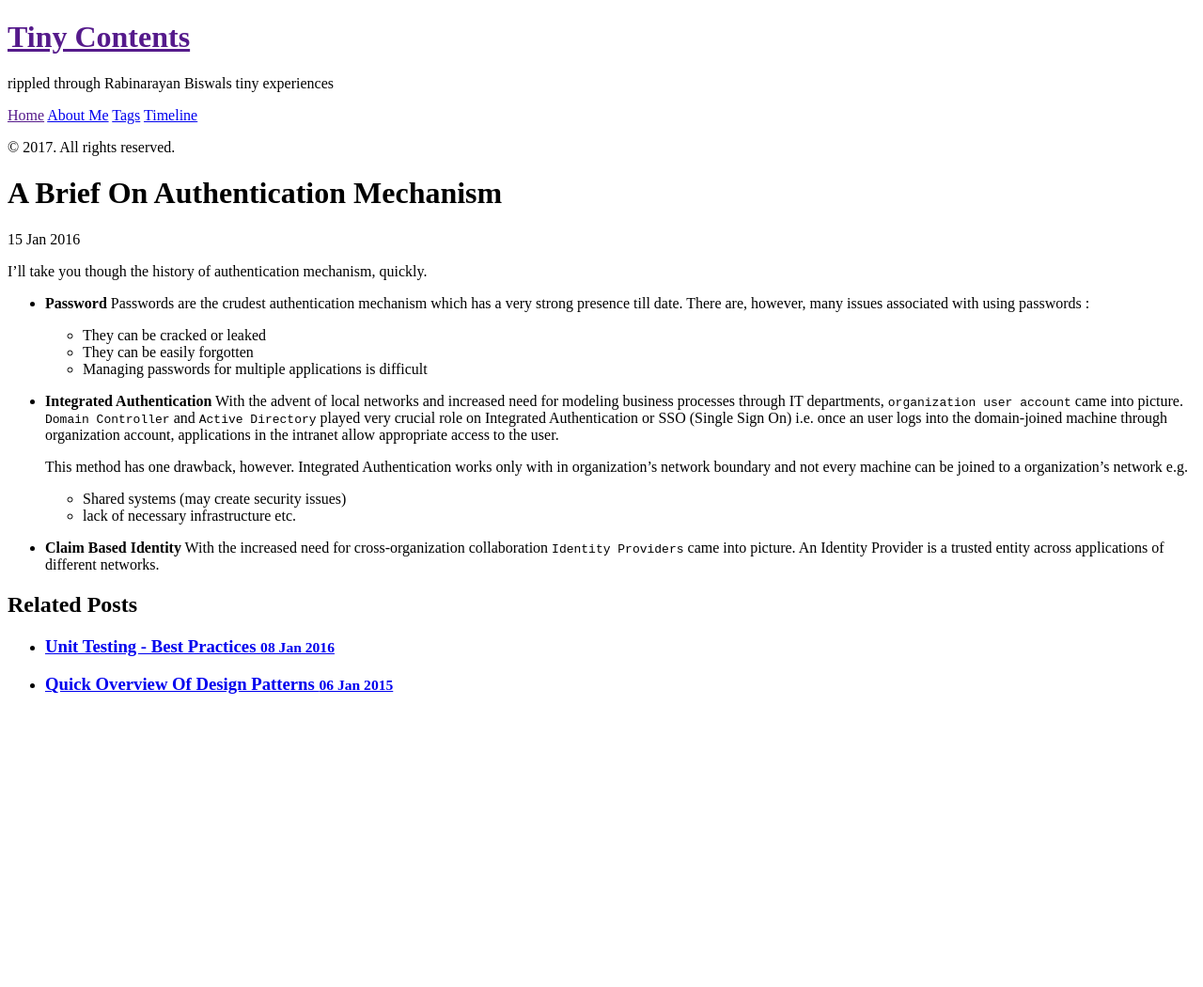
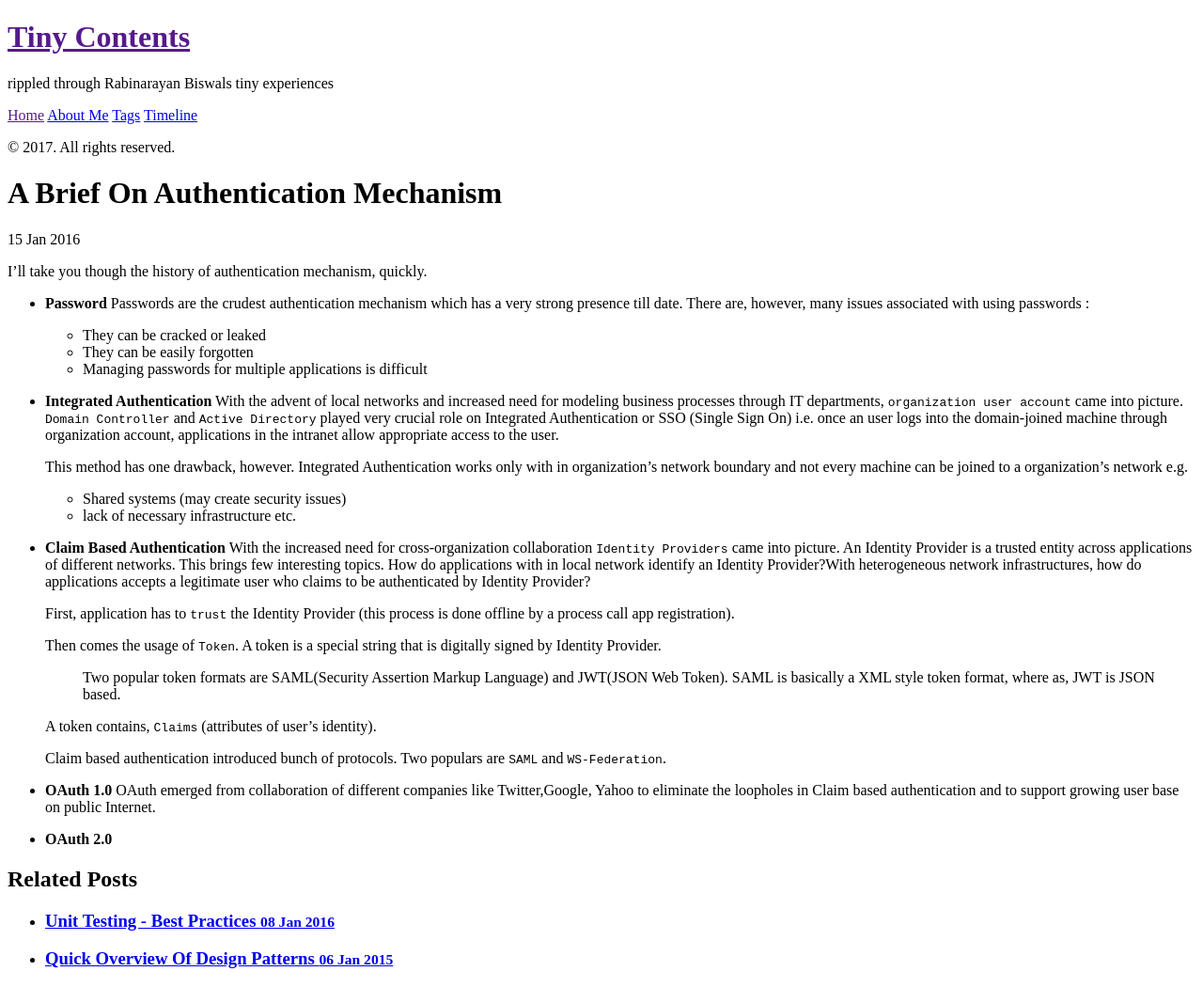
Before and after one commit to rabibiswal/rabibiswal.github.io, a Jekyll site: the page built from _posts/2016-01-15-a-brief-on-authentiction-mechanism.md, in a window 1280 px wide. Shown: the whole page at 94% size. Built offline with Jekyll 4.4.1, drawn with Linux system fonts in a browser that asks for light colours; Markdown is read by kramdown in place of the engine named in the settings; before the commit the page ends 900 px from its top, so only the background shows below that.

Commit message:
update post

```diff
--- a/_posts/2016-01-15-a-brief-on-authentiction-mechanism.md
+++ b/_posts/2016-01-15-a-brief-on-authentiction-mechanism.md
@@ -20,5 +20,20 @@ I'll take you though the history of authentication mechanism, quickly.
 	- Shared systems (may create security issues)
 	- lack of necessary infrastructure etc.
 
-- **Claim Based Identity**
-	With the increased need for cross-organization collaboration `Identity Providers` came into picture. An Identity Provider is a trusted entity across applications of different networks.
+- **Claim Based Authentication**
+	With the increased need for cross-organization collaboration `Identity Providers` came into picture. An Identity Provider is a trusted entity across applications of different networks. This brings few interesting topics. How do applications with in local network identify an Identity Provider?With heterogeneous network infrastructures, how do applications accepts a legitimate user who claims to be authenticated by Identity Provider?
+
+	First, application has to `trust` the Identity Provider (this process is done offline by a process call app registration).
+
+	Then comes the usage of `Token`. A token is a special string that is digitally signed by Identity Provider.
+
+	>Two popular token formats are SAML(Security Assertion Markup Language) and JWT(JSON Web Token). SAML is basically a XML style token format, where as, JWT is JSON based.
+
+	A token contains, `Claims` (attributes of user's identity).
+
+	Claim based authentication introduced bunch of protocols. Two populars are `SAML` and `WS-Federation`.
+
+- **OAuth 1.0**
+	OAuth emerged from collaboration of different companies like Twitter,Google, Yahoo to eliminate the loopholes in Claim based authentication and to support growing user base on public Internet.
+
+- **OAuth 2.0**
```
